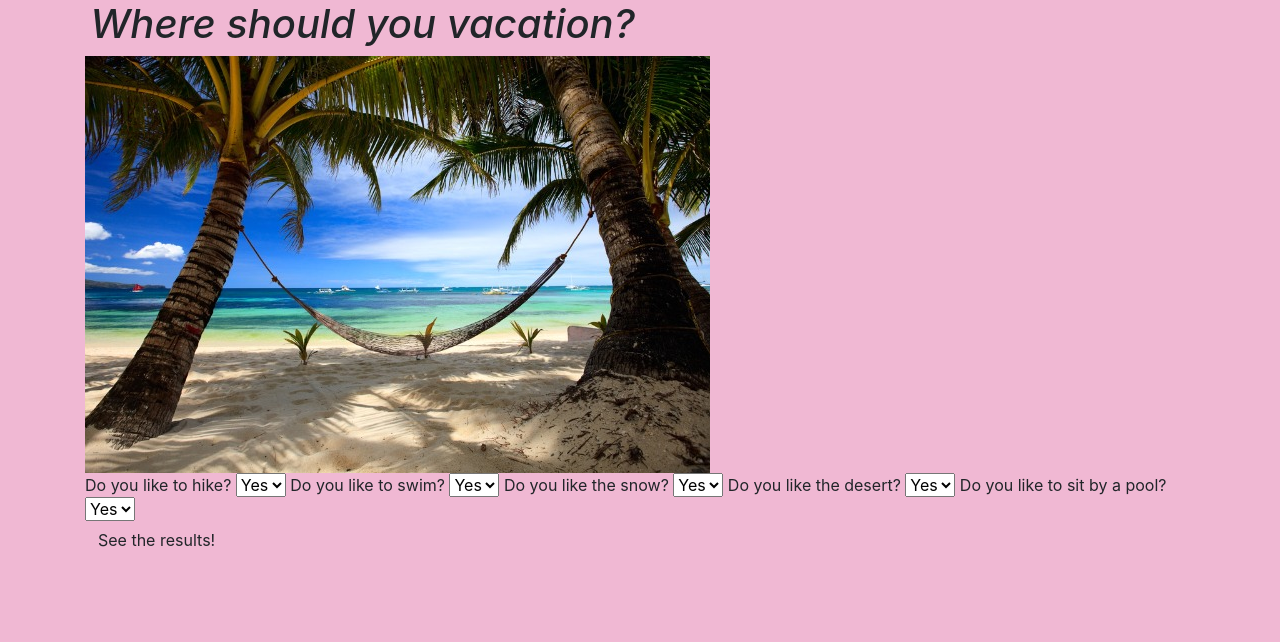
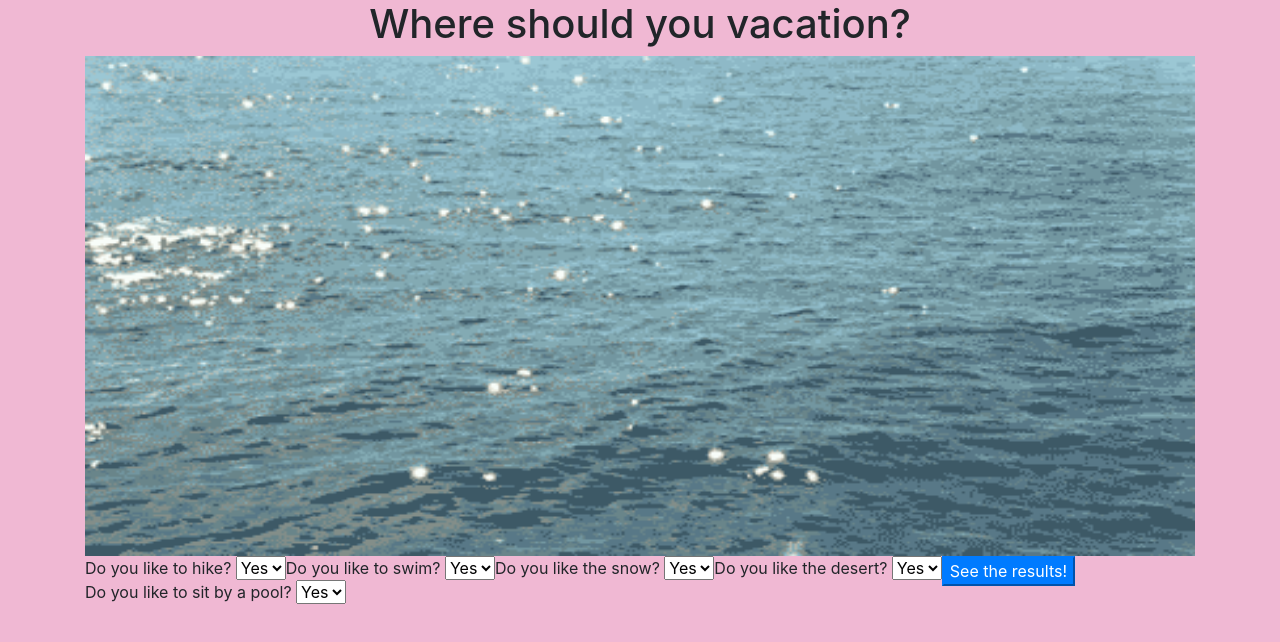
Before and after one commit to anabriseno/Vacation, a plain HTML site: page index.html in a window 1280 px wide. Drawn offline with Linux system fonts and the light colour scheme.

Commit message:
Added to html and CSS

```diff
--- a/css/styles.css
+++ b/css/styles.css
@@ -1,11 +1,25 @@
-body {background-color: #f0b8d3;}
+body {
+    background-color: #f0b8d3;
+    text-align: center;
+}
 
 h1 {
-  width: 50%;
-  font-style: italic;
-  text-align: center;
+    text-align: center;
 }
 
-.btn {
+.center {
+  display: block;
+  margin-left: auto;
+  margin-right: auto;
+  width: 100%;
+}
+
+.column {
+  text: 10pt;
+  width: auto;
+  float: left;
+}
+
+.btn-primary {
   display: block;
 }
--- a/index.html
+++ b/index.html
@@ -10,39 +10,50 @@
   <body>
     <div class="container">
       <h1>Where should you vacation?</h1>
-          <img src="img/sun.jpg">
+      <img src="img/water.gif" alt="water" height="500" width="1000" class="center">
+
+    <div class="column">
       <form id="where">
         <lable for="hike">Do you like to hike?</lable>
           <select id="hike">
             <option value="1">Yes</option>
             <option value="2">No</option>
           </select>
+    </div>
 
+    <div class="column">
         <lable for="swim">Do you like to swim?</lable>
           <select id="swim">
             <option value="1">Yes</option>
             <option value="2">No</option>
           </select>
+    </div>
 
+    <div class="column">
         <lable for="snow">Do you like the snow?</lable>
           <select id="snow">
             <option value="1">Yes</option>
             <option value="2">No</option>
           </select>
+    </div>
 
+    <div class="column">
         <lable for="desert">Do you like the desert?</lable>
           <select id="desert">
             <option value="1">Yes</option>
             <option value="2">No</option>
           </select>
+    </div>
 
+    <div class="column">
         <lable for="pool">Do you like to sit by a pool?</lable>
           <select id="pool">
             <option value="1">Yes</option>
             <option value="2">No</option>
           </select>
+    </div>
 
-        <button type="submit" class="btn">See the results!</button>
+    <button type="submit" class="btn-primary"> See the results! </button>
 
     </form>
 
```
Also changed, not shown: img/sun.jpg (deleted), img/water.gif (added), 1 other file. Lines whose indentation alone changed are shown as unchanged.
